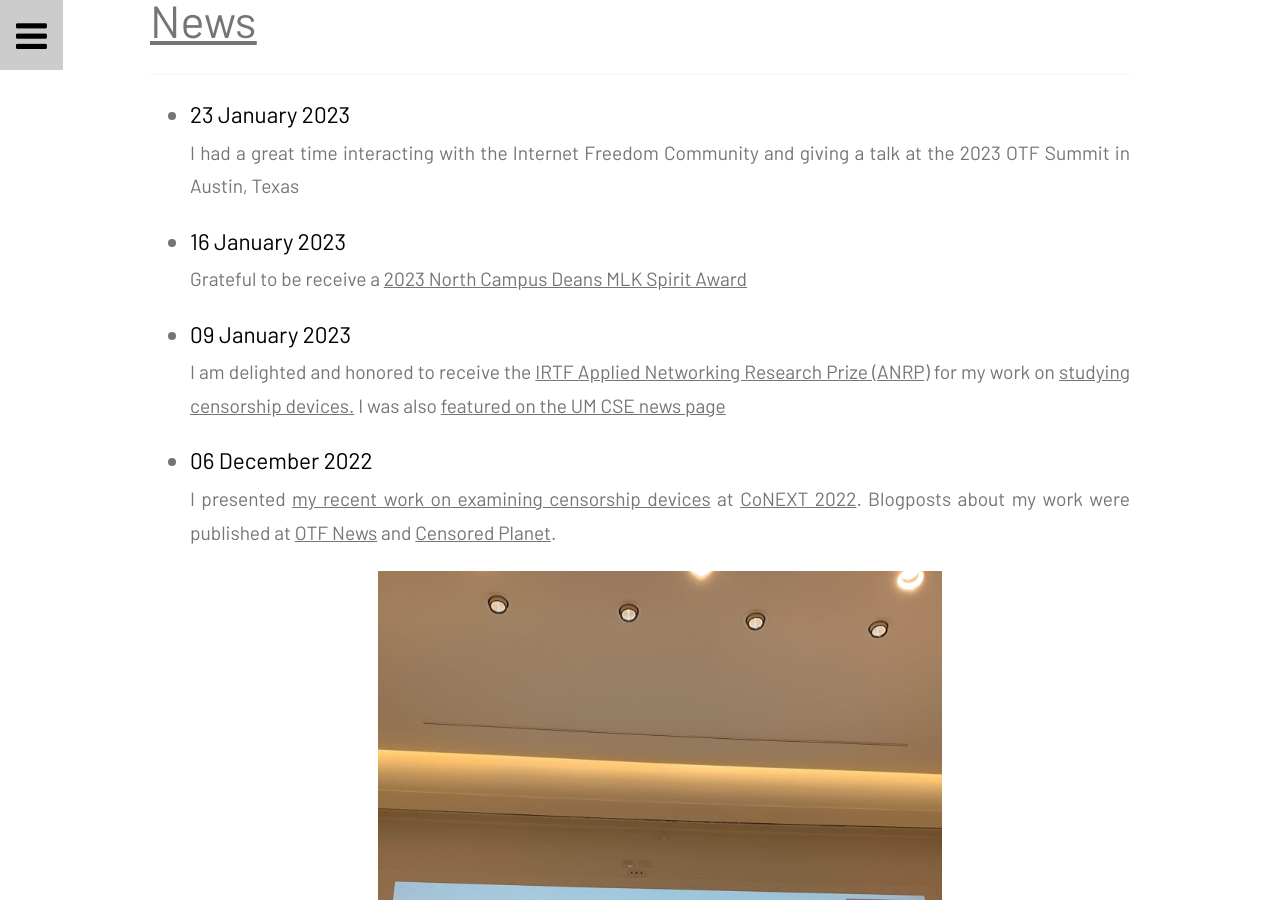
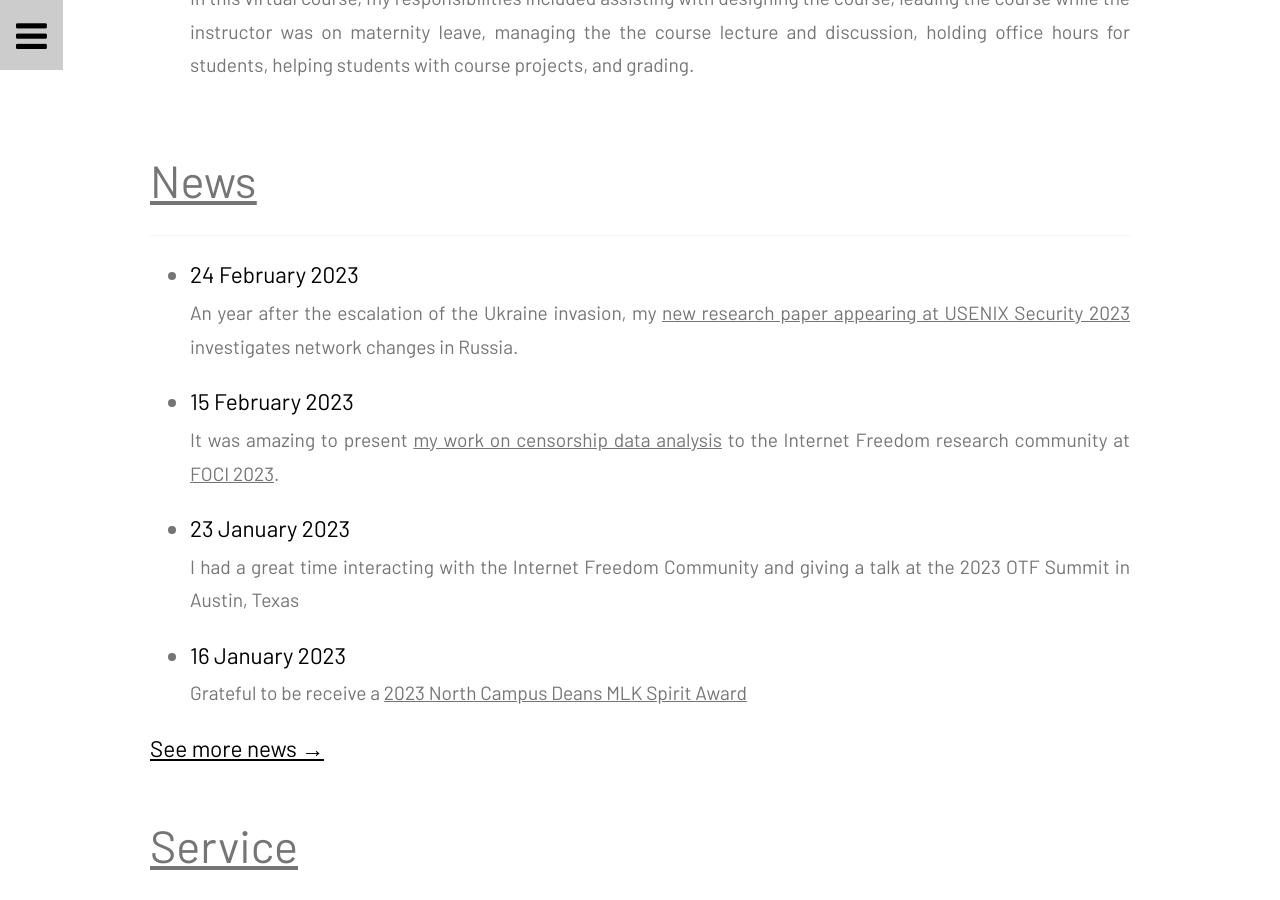
Before and after one commit to ramakrishnansr/ramakrishnansr.github.io, a Jekyll site: the page built from index.html, in a window 1280 px wide and 900 px high, scrolled down 3686 px. Built offline with Jekyll 4.4.1, drawn with Linux system fonts in a browser that asks for light colours; nearby versions of some CDN libraries; some of the changed text lies outside the part shown.

Commit message:
Updating Russia paper

```diff
--- a/_data/news.yml
+++ b/_data/news.yml
@@ -1,3 +1,11 @@
+- key: news35
+  date: 24 February 2023
+  description: 'An year after the escalation of the Ukraine invasion, my <a href="assets/russia-ukraine-invasion.pdf" target="_blank">new research paper appearing at USENIX Security 2023</a> investigates network changes in Russia.'
+  home: 'true'
+- key: news34
+  date: 15 February 2023
+  description: 'It was amazing to present <a href="assets/censorship-data-analysis.pdf" target="_blank">my work on censorship data analysis</a> to the Internet Freedom research community at <a href="https://foci.community" target="_blank">FOCI 2023</a>.'
+  home: 'true'
 - key: news33
   date: 23 January 2023
   description: 'I had a great time interacting with the Internet Freedom Community and giving a talk at the 2023 OTF Summit in Austin, Texas'
@@ -9,11 +17,9 @@
 - key: news31
   date: 09 January 2023
   description: 'I am delighted and honored to receive the <a href="https://www.ietf.org/blog/anrp-2023/" target="_blank">IRTF Applied Networking Research Prize (ANRP)</a> for my work on <a href="/assets/censorship_devices.pdf" target="_blank">studying censorship devices.</a>  I was also <a href="https://cse.engin.umich.edu/stories/u-m-researchers-win-applied-networking-research-prize-in-partnership-with-citizen-lab-and-princeton-citp" target="_blank">featured on the UM CSE news page</a>'
-  home: 'true'
 - key: news30
   date: 06 December 2022
   description: 'I presented <a href="/assets/censorship_devices.pdf" target = "_blank">my recent work on examining censorship devices</a> at <a href="https://conferences2.sigcomm.org/co-next/2022/#!/home" target = "_blank">CoNEXT 2022</a>. Blogposts about my work were published at <a href="https://www.opentech.fund/news/profiling-internet-censors-methods-to-measure-and-locate-censorship-devices/" target = "_blank">OTF News</a> and <a href="https://censoredplanet.org/" target = "_blank">Censored Planet</a>.'
-  home: 'true'
   attachments: '<img src="images/conext2022.jpg" alt="Talk at CoNEXT 2022" style="width:60%; margin-left: 20%; margin-right: 20%; height:60%; "/>'
 - key: news29
   date: 11 July 2022
```
Also changed, not shown: _publications/2023-08-01-network-responses-russia-invasion-ukraine.md (added, +31 -0 lines), 2 other files.
